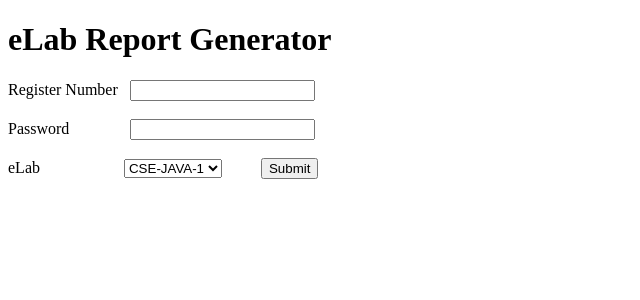
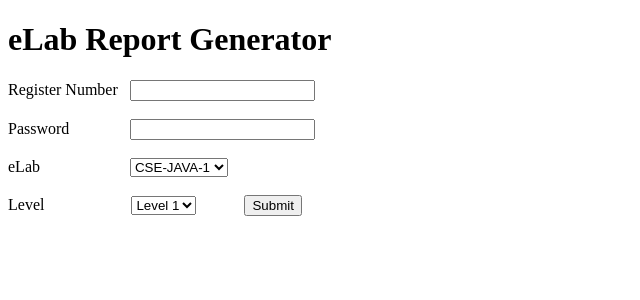
Before and after one commit to rounakdatta/elab-report-maker, a Flask app: page / in a window 1280 px wide. Shown: the top 300 px of the page, without its empty margins (0-640 px from the left). Run offline with Flask 2, Linux system fonts and the light colour scheme.

Commit message:
Added support for selecting level

```diff
--- a/app.py
+++ b/app.py
@@ -11,6 +11,7 @@ def index():
 		username = request.form['name']
 		password = request.form['password']
 		elabx = request.form['elab']
+		level = request.form['level']
 
 		global dummy
 
@@ -22,9 +23,9 @@ def index():
 
 		dummy = username
 
-		elabreport.gen_report(username, password, elabx)
+		elabreport.gen_report(username, password, elabx, level)
 
-		filename = username + '-' + elabx.upper() + '.pdf'
+		filename = username + '-' + elabx.upper() + '-Level-' + level + '.pdf'
 
 		return send_file('./' + filename, as_attachment=True)
 
--- a/templates/index.html
+++ b/templates/index.html
@@ -11,16 +11,21 @@
       <div>Password <input style="margin-left:57px;" type="password" name="password"></div>
       <br>
 
-      eLab <select style="margin-left:80px;" name="elab">
+      eLab <select style="margin-left:86px;" name="elab">
         <option value="java1">CSE-JAVA-1</option>
         <option value="java2">CSE-JAVA-2</option>
         <option value="ada">CSE-ADA</option>
         <option value="it_java">IT-JAVA</option>
         <option value="it_ada">IT-ADA</option>
+      </select><br><br>
+
+      Level <select style="margin-left:83px;" name="level">
+        <option value="1">Level 1</option>
+        <option value="2">Level 2</option>
+        <option value="3">Level 3</option>
       </select>
 
-
-      <input style="margin-left:35px;" type="submit" name="submit" value="Submit">
+      <input style="margin-left:44px;" type="submit" name="submit" value="Submit">
     </form>
   </body>
 </html>
```
Also changed, not shown: elabreport.py (+4 -4 lines).
